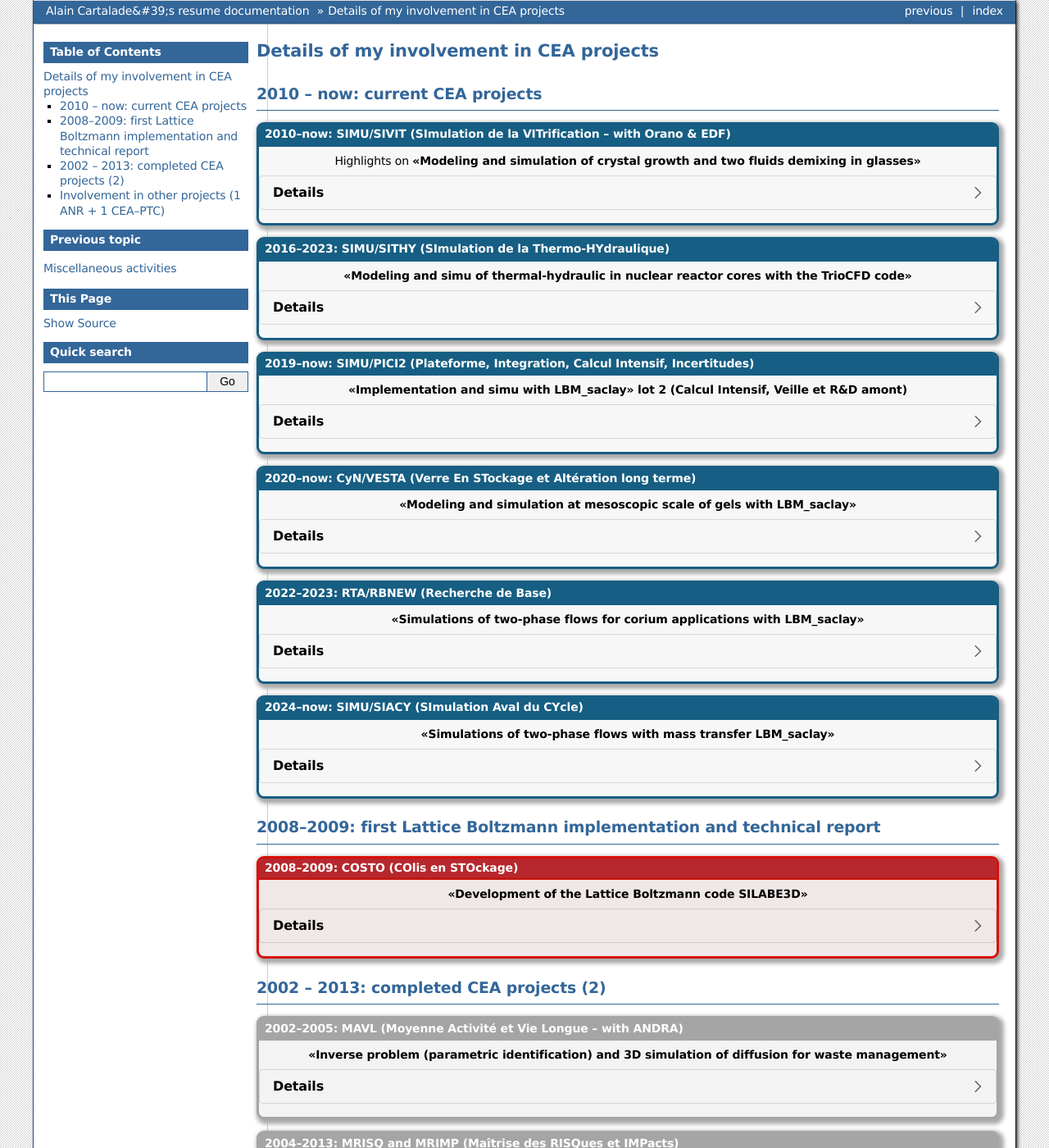
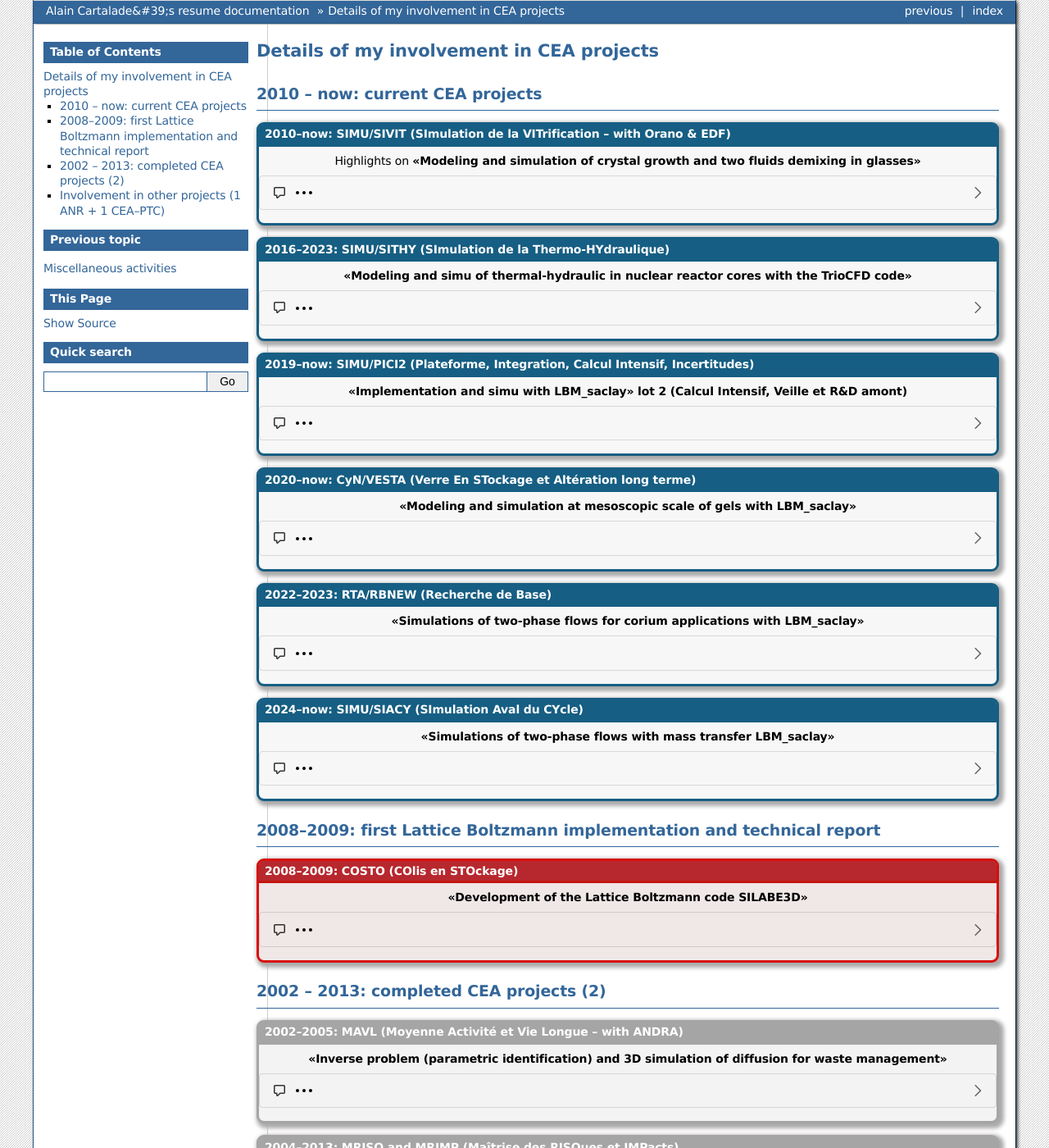
Before and after one commit to acartalade/ONLINE-RESUME, a Sphinx documentation site: the page built from doc/source/Involvement-DOB.rst, in a window 1280 px wide and 1400 px high. Shown: the whole window at 82% size. Built offline with Sphinx 7.4.7, drawn with Linux system fonts in a browser that asks for light colours; some of the changed text lies outside the part shown.

Commit message:
New update

```diff
--- a/doc/source/Involvement-DOB.rst
+++ b/doc/source/Involvement-DOB.rst
@@ -17,7 +17,8 @@ Details of my involvement in CEA projects
 
       Highlights on **«Modeling and simulation of crystal growth and two fluids demixing in glasses»**
 
-   .. dropdown:: Details
+   .. dropdown::
+      :icon: comment
 
       .. grid:: 3
          :gutter: 1
@@ -67,7 +68,8 @@ Details of my involvement in CEA projects
 
       **«Modeling and simu of thermal-hydraulic in nuclear reactor cores with the TrioCFD code»**
 
-   .. dropdown:: Details
+   .. dropdown::
+      :icon: comment
 
       .. grid:: 3
          :gutter: 1
@@ -108,7 +110,8 @@ Details of my involvement in CEA projects
 
       **«Implementation and simu with LBM_saclay» lot 2 (Calcul Intensif, Veille et R&D amont)**
 
-   .. dropdown:: Details
+   .. dropdown::
+      :icon: comment
 
       .. grid:: 3
          :gutter: 1
@@ -149,7 +152,8 @@ Details of my involvement in CEA projects
 
       **«Modeling and simulation at mesoscopic scale of gels with LBM_saclay»**
 
-   .. dropdown:: Details
+   .. dropdown::
+      :icon: comment
 
       .. grid:: 3
          :gutter: 1
@@ -190,7 +194,8 @@ Details of my involvement in CEA projects
 
       **«Simulations of two-phase flows for corium applications with LBM_saclay»**
 
-   .. dropdown:: Details
+   .. dropdown::
+      :icon: comment
 
       .. grid:: 3
          :gutter: 1
@@ -219,7 +224,8 @@ Details of my involvement in CEA projects
 
       **«Simulations of two-phase flows with mass transfer LBM_saclay»**
 
-   .. dropdown:: Details
+   .. dropdown::
+      :icon: comment
 
       .. grid:: 3
          :gutter: 1
@@ -252,7 +258,8 @@ Details of my involvement in CEA projects
 
       **«Development of the Lattice Boltzmann code SILABE3D»**
 
-   .. dropdown:: Details
+   .. dropdown::
+      :icon: comment
 
       .. grid:: 3
          :gutter: 1
@@ -288,7 +295,8 @@ Details of my involvement in CEA projects
 
       **«Inverse problem (parametric identification) and 3D simulation of diffusion for waste management»**
 
-   .. dropdown:: Details
+   .. dropdown::
+      :icon: comment
 
       .. grid:: 3
          :gutter: 1
@@ -330,7 +338,8 @@ Details of my involvement in CEA projects
 
       **Modeling, simulations and experimental design of «Transport in unsaturated porous media»**
 
-   .. dropdown:: Details
+   .. dropdown::
+      :icon: comment
 
       .. grid:: 3
          :gutter: 1
@@ -377,7 +386,8 @@ Involvement in other projects (1 ANR + 1 CEA--PTC)
 .. admonition:: 2011–2013: Involvement in one ANR project (French National Research Agency)
    :class: note
 
-   .. dropdown:: Details
+   .. dropdown::
+      :icon: comment
 
       Topic: modeling and simulations of «Anomalous TRansport in porous Media» (TRAM - link abstract pages 30–31). Project reference: ANR-09-SYSC-015. At CEA-DM2S, the project has funded the post-doctorate of B. M ARYSHEV (18 months) and missions.
 
@@ -404,7 +414,8 @@ Involvement in other projects (1 ANR + 1 CEA--PTC)
 .. admonition:: Involvement in one CEA project «Programme Transverse de Compétences»
    :class: note:
 
-   .. dropdown:: Details
+   .. dropdown::
+      :icon: comment
 
       Topic: «Adaptative Mesh Refinement» with the «Lattice Boltzmann Method». The project has funded the post-doctorate of E. Stavropoulos Vasilakis (24 months) at CEA-DM2S and missions.
 
--- a/doc/source/List-Of-Publications.rst
+++ b/doc/source/List-Of-Publications.rst
@@ -125,9 +125,9 @@ Lectures and courses
 
 .. [L2] **Cartalade A.**, :bdg-link-warning:`Lattice Boltzmann Methods – Part I.A: introduction <../_static/PDF_FILES/LECTURES-COURSES/TRAINING-LBM_Part1-A_Cartalade.pdf>`. "Theory and examples on two-phase flows and phase change". 243 slides. **2025**.
 
-.. [L3] **Cartalade A.**, :bdg-link-warning:`Lattice Boltzmann Methods – Part I.B: practice with LBM_Saclay <../_static/PDF_FILES/LECTURES-COURSES/TRAINING-LBM_Part1-B_Cartalade.pdf>`. 212 slides . **2025**.
+.. [L3] **Cartalade A.**, :bdg-link-warning:`Lattice Boltzmann Methods – Part I.B: practice with LBM_Saclay <../_static/PDF_FILES/LECTURES-COURSES/TRAINING-LBM_Part1-B_Cartalade.pdf>`. "Single phase and two-phase flows". 212 slides . **2025**.
 
-.. [L4] **Cartalade A.**, :bdg-link-primary:`html pages of Lattice Boltzmann Methods and Phase-Field theory <https://cea-lbm-saclay.github.io/LBM_Saclay_Documentation/src_doc/05_COURSES/TOC_Courses.html>`. **2025**.
+.. [L4] **Cartalade A.**, Course materials for details of [L1]_, [L2]_ & [L3]_. :bdg-link-primary:`html pages of Lattice Boltzmann Methods and Phase-Field theory <https://cea-lbm-saclay.github.io/LBM_Saclay_Documentation/src_doc/05_COURSES/TOC_Courses.html>`. **2025**.
 
 PhD thesis and HDR (2)
 ----------------------
```
Also changed, not shown: doc/index.rst (+15 -7 lines), doc/source/Miscellaneous.rst (+4 -4 lines), doc/source/Skills.rst (+1 -10 lines).
